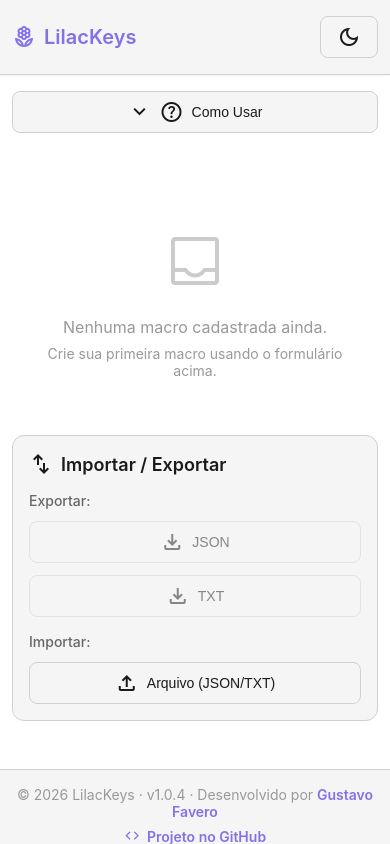
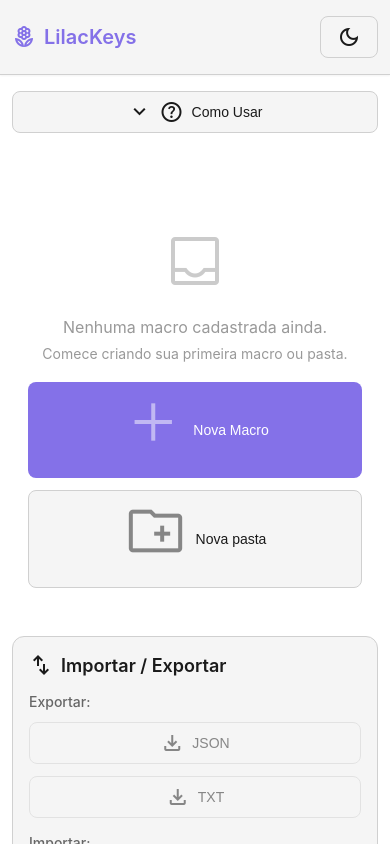
Before and after one commit to gufvr/lilac-keys, a React (Vite) app: page / in a window 390 px wide. Shown: the top 844 px of the page. Built offline with nearby package versions, Linux system fonts and the light colour scheme.

Commit message:
feat: add empty state actions for MacroList component

```diff
--- a/src/components/MacroList/MacroList.css
+++ b/src/components/MacroList/MacroList.css
@@ -383,6 +383,13 @@
   color: var(--color-text-tertiary);
 }
 
+.macro-list-empty-actions {
+  display: flex;
+  justify-content: center;
+  gap: 0.75rem;
+  margin-top: 1.25rem;
+}
+
 @media (max-width: 768px) {
   .macro-list-header,
   .macro-list-heading {
@@ -423,4 +430,14 @@
   .macro-list-grid {
     grid-template-columns: 1fr;
   }
+
+  .macro-list-empty-actions {
+    align-items: stretch;
+    flex-direction: column;
+  }
+
+  .macro-list-empty-actions .btn {
+    width: 100%;
+    justify-content: center;
+  }
 }
--- a/src/components/MacroList/MacroList.tsx
+++ b/src/components/MacroList/MacroList.tsx
@@ -42,12 +42,17 @@ export function MacroList({
   const [folderFilter, setFolderFilter] = useState("all");
   const [selected, setSelected] = useState<string[]>([]);
   const [currentFolderId, setCurrentFolderId] = useState<string | undefined>();
-  const [openFolderMenuId, setOpenFolderMenuId] = useState<string | undefined>();
+  const [openFolderMenuId, setOpenFolderMenuId] = useState<
+    string | undefined
+  >();
   const [folderToMove, setFolderToMove] = useState<Folder | undefined>();
   const breadcrumbsRef = useRef<HTMLDivElement>(null);
 
   useEffect(() => {
-    if (currentFolderId && !folders.some((folder) => folder.id === currentFolderId)) {
+    if (
+      currentFolderId &&
+      !folders.some((folder) => folder.id === currentFolderId)
+    ) {
       setCurrentFolderId(undefined);
     }
   }, [currentFolderId, folders]);
@@ -143,8 +148,21 @@ export function MacroList({
         <span className="material-symbols-outlined">inbox</span>
         <p>Nenhuma macro cadastrada ainda.</p>
         <p className="macro-list-empty-hint">
-          Crie sua primeira macro usando o formulário acima.
+          Comece criando sua primeira macro ou pasta.
         </p>
+        <div className="macro-list-empty-actions">
+          <button className="btn btn-primary" onClick={onCreateMacro}>
+            <span className="material-symbols-outlined">add</span>
+            Nova Macro
+          </button>
+          <button
+            className="btn btn-secondary"
+            onClick={() => onCreateFolder()}
+          >
+            <span className="material-symbols-outlined">create_new_folder</span>
+            Nova pasta
+          </button>
+        </div>
       </div>
     );
   }
@@ -237,7 +255,9 @@ export function MacroList({
                         setOpenFolderMenuId(undefined);
                       }}
                     >
-                  <span className="material-symbols-outlined">download</span>
+                      <span className="material-symbols-outlined">
+                        download
+                      </span>
                       Exportar pasta em JSON
                     </button>
                     <button
@@ -251,7 +271,9 @@ export function MacroList({
                         setOpenFolderMenuId(undefined);
                       }}
                     >
-                    <span className="material-symbols-outlined">description</span>
+                      <span className="material-symbols-outlined">
+                        description
+                      </span>
                       Exportar pasta em TXT
                     </button>
                     <button
@@ -264,7 +286,9 @@ export function MacroList({
                         setOpenFolderMenuId(undefined);
                       }}
                     >
-                  <span className="material-symbols-outlined">drive_file_move</span>
+                      <span className="material-symbols-outlined">
+                        drive_file_move
+                      </span>
                       Mover pasta
                     </button>
                     <button
@@ -434,7 +458,8 @@ export function MacroList({
           aria-modal="true"
           aria-labelledby="macro-folder-move-title"
           onMouseDown={(event) => {
-            if (event.target === event.currentTarget) setFolderToMove(undefined);
+            if (event.target === event.currentTarget)
+              setFolderToMove(undefined);
           }}
         >
           <div className="macro-folder-move-dialog">
```
Lines whose indentation alone changed are shown as unchanged.
